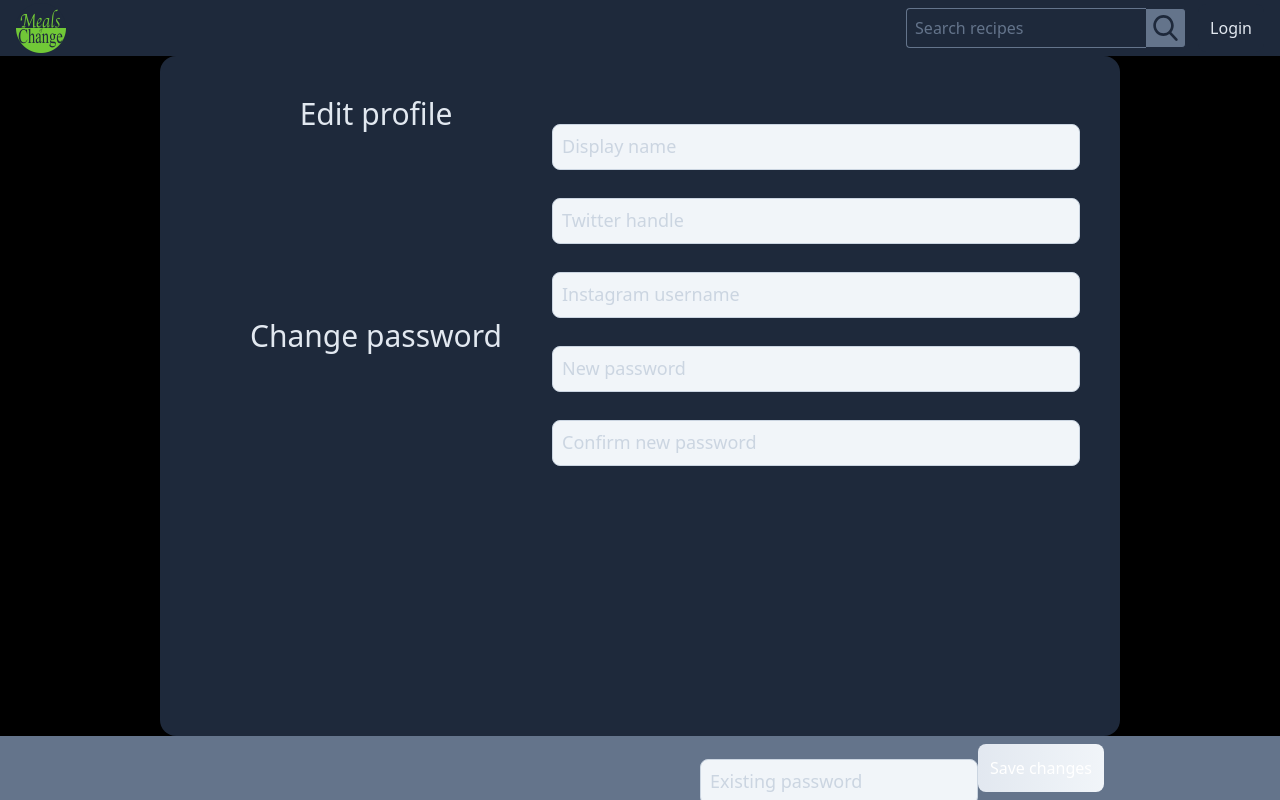
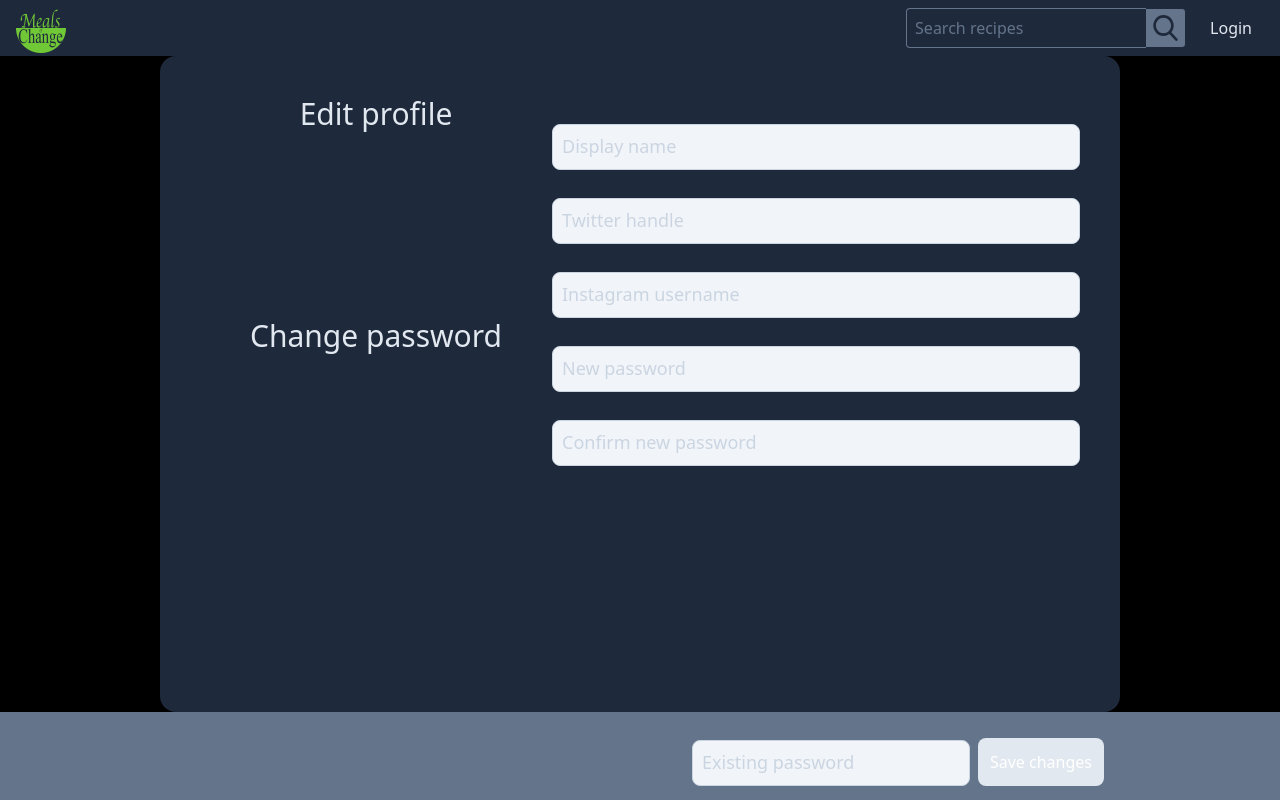
Before and after one commit to jro31/meals-of-change-front-end, a Next.js app: page /account in a window 1280 px wide. Built offline with nearby package versions, Linux system fonts and the light colour scheme; no server answers.

Commit message:
Display error to user

```diff
--- a/components/pages/account/Profile.js
+++ b/components/pages/account/Profile.js
@@ -156,7 +156,7 @@ const Profile = () => {
 
   return (
     <Fragment>
-      <div className='flex justify-center fixed top-14 inset-x-0 bottom-14 sm:bottom-16 bg-black -z-10'>
+      <div className='flex justify-center fixed top-14 inset-x-0 bottom-20 sm:bottom-22 bg-black -z-10'>
         <Form
           id='account-form'
           onSubmit={formSubmitHandler}
@@ -190,14 +190,36 @@ const Profile = () => {
           </div>
         </Form>
       </div>
-      <div className='flex justify-center items-center fixed bottom-0 w-screen bg-slate-500 h-14 sm:h-16'>
-        {/* TODO - Display 'error' (as per the recipe preview page) */}
-        <div className='flex justify-end items-center basis-full md:basis-11/12 lg:basis-5/6 xl:basis-3/4 2xl:basis-2/3 px-2 sm:px-4'>
-          <ExistingPasswordInput error={error} setError={setError} />
-          {/* TODO - Handle isSubmitting being true */}
-          <Button form='account-form' disabled={disableButton()}>
-            Save changes
-          </Button>
+      <div className='flex justify-center items-start fixed bottom-0 w-screen bg-slate-500 h-20 sm:h-22'>
+        {error && (
+          <div className='absolute top-0 left-0 sm:hidden px-2 mt-1.5 text-xs text-rose-300'>
+            {error}
+          </div>
+        )}
+        <div
+          className={`flex ${
+            error ? 'justify-end' : 'justify-between'
+          } items-end basis-full md:basis-11/12 lg:basis-5/6 xl:basis-3/4 2xl:basis-2/3 px-2 sm:px-4`}
+        >
+          {error && (
+            <div className='hidden sm:block basis-1/3 md:basis-1/2 text-rose-300'>{error}</div>
+          )}
+          <div
+            className={`${
+              error ? 'basis-full sm:basis-2/3 md:basis-1/2' : 'basis-full'
+            } flex justify-end items-end gap-2`}
+          >
+            <ExistingPasswordInput error={error} setError={setError} />
+            {/* TODO - Handle isSubmitting being true */}
+            <Button
+              className='min-w-[117px] sm:min-w-[125px]'
+              theme='plain'
+              form='account-form'
+              disabled={disableButton()}
+            >
+              Save changes
+            </Button>
+          </div>
         </div>
       </div>
     </Fragment>
--- a/components/pages/account/form/ExistingPasswordInput.js
+++ b/components/pages/account/form/ExistingPasswordInput.js
@@ -30,6 +30,8 @@ const ExistingPasswordInput = props => {
       value={enteredValue}
       onChange={inputChangeHandler}
       label='Existing password'
+      className='basis-full sm:basis-auto shrink'
+      labelClassName={props.error ? 'hidden sm:block' : ''}
     />
   );
 };
--- a/components/ui/Button.js
+++ b/components/ui/Button.js
@@ -9,7 +9,7 @@ const Button = props => {
       case 'subtle':
         return 'bg-transparent border-2 border-slate-500';
       case 'plain':
-        return 'bg-slate-800 hover:bg-slate-900';
+        return 'bg-slate-800 hover:bg-slate-900 disabled:bg-slate-200 disabled:text-white';
       default:
         return submitClases;
     }
--- a/components/ui/form/Input.js
+++ b/components/ui/form/Input.js
@@ -23,7 +23,9 @@ const Input = props => {
         {props.id && props.label && (!props.showError || !props.errorMessage) && (
           <label
             htmlFor={props.id}
-            className='absolute transition-all left-0 top-0 text-slate-200 text-base peer-placeholder-shown:text-lg peer-placeholder-shown:text-slate-300 peer-placeholder-shown:left-2.5 peer-placeholder-shown:top-8 peer-focus:left-0 peer-focus:top-0 peer-focus:text-slate-200 peer-focus:text-base'
+            className={`${
+              props.labelClassName || ''
+            } absolute transition-all left-0 top-0 text-slate-200 text-base peer-placeholder-shown:text-lg peer-placeholder-shown:text-slate-300 peer-placeholder-shown:left-2.5 peer-placeholder-shown:top-8 peer-focus:left-0 peer-focus:top-0 peer-focus:text-slate-200 peer-focus:text-base`}
           >
             {props.label}
           </label>
--- a/tailwind.config.js
+++ b/tailwind.config.js
@@ -22,11 +22,13 @@ module.exports = {
         '40px': '40px',
         '50px': '50px',
         '11/12': '91.666667%',
+        22: '5.5rem',
       },
       inset: {
         '1/6': '16.666667%',
         '1/12': '8.333333%',
         '1/24': '4.166667%',
+        22: '5.5rem',
       },
       keyframes: {
         fadeIn: {
```
